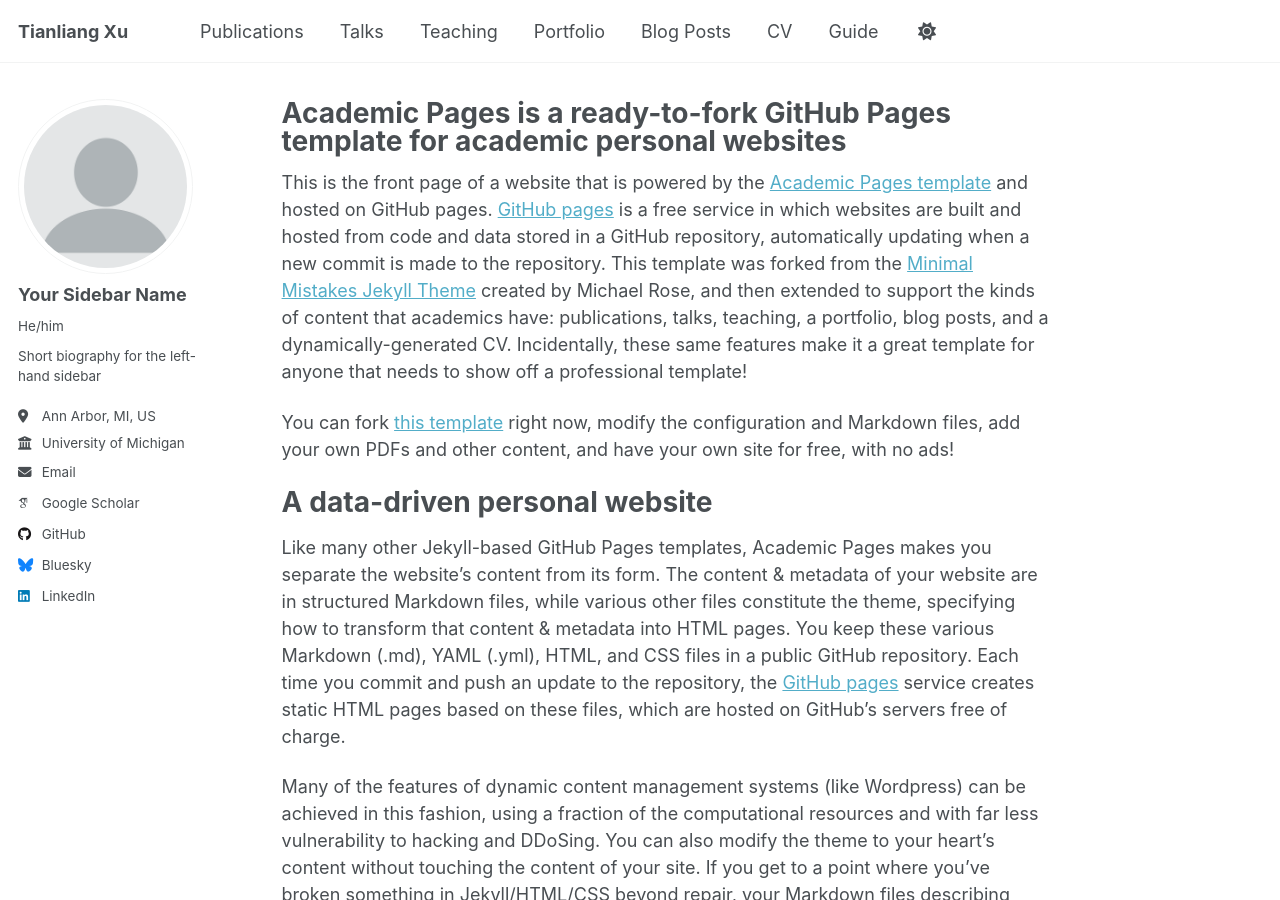
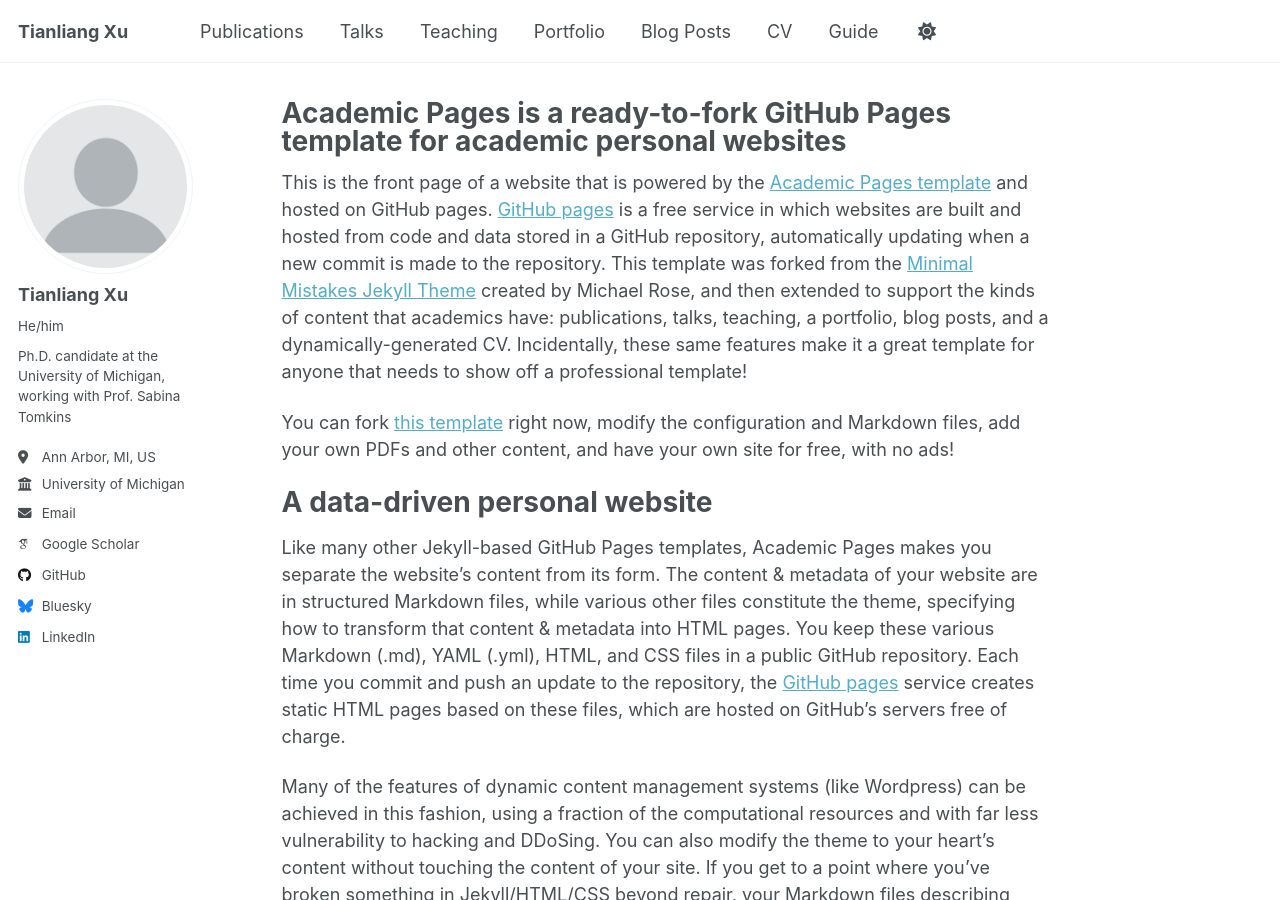
Before and after one commit to xutianliang-128/profolio, a Jekyll site: the page built from _pages/about.md, in a window 1280 px wide and 900 px high. Built offline with Jekyll 4.4.1, drawn with Linux system fonts in a browser that asks for light colours; some web fonts are replaced; a script that is not in the unit is left out.

Commit message:
Update _config.yml

```diff
--- a/_config.yml
+++ b/_config.yml
@@ -13,7 +13,7 @@ title                    : "Tianliang Xu"
 title_separator          : "-"
 name                     : &name "Tianliang Xu"
 description              : &description "Tianliang Xu's academic portfolio"   # Update this with a general description of your site, this is the default if not overridden by a page
-url                      : https://xutianliang-128.github.io/profolio/ # The base hostname & protocol for your site e.g. "https://[your GitHub username].github.io",
+url                      : "https://xutianliang-128.github.io/" # The base hostname & protocol for your site e.g. "https://[your GitHub username].github.io",
                                                            # or if you already have some other page hosted on Github then use "https://[your GitHub username].github.io/[Your Repo Name]"
 baseurl                  : "" # the subpath of your site, e.g. "/blog"
 repository               :
@@ -24,9 +24,9 @@ repository               :
 author:
   # Biographic information
   avatar           : "profile.png"
-  name             : "Your Sidebar Name"
+  name             : "Tianliang Xu"
   pronouns         : "He/him"
-  bio              : "Short biography for the left-hand sidebar"
+  bio              : "Ph.D. candidate at the University of Michigan, working with Prof. Sabina Tomkins"
   location         : "Ann Arbor, MI, US"
   employer         : "University of Michigan"
   uri              : # URL
@@ -38,9 +38,9 @@ author:
   googlescholar    : "https://scholar.google.com/citations?user=jZ8Z_3QAAAAJ&hl=en"
   inspire-hep      : # URL
   impactstory      : # URL
-  orcid            :
+  orcid            : #
   semantic         : # URL
-  pubmed           :
+  pubmed           : #
   researchgate     : # URL
   scopus           : # URL
 
```
